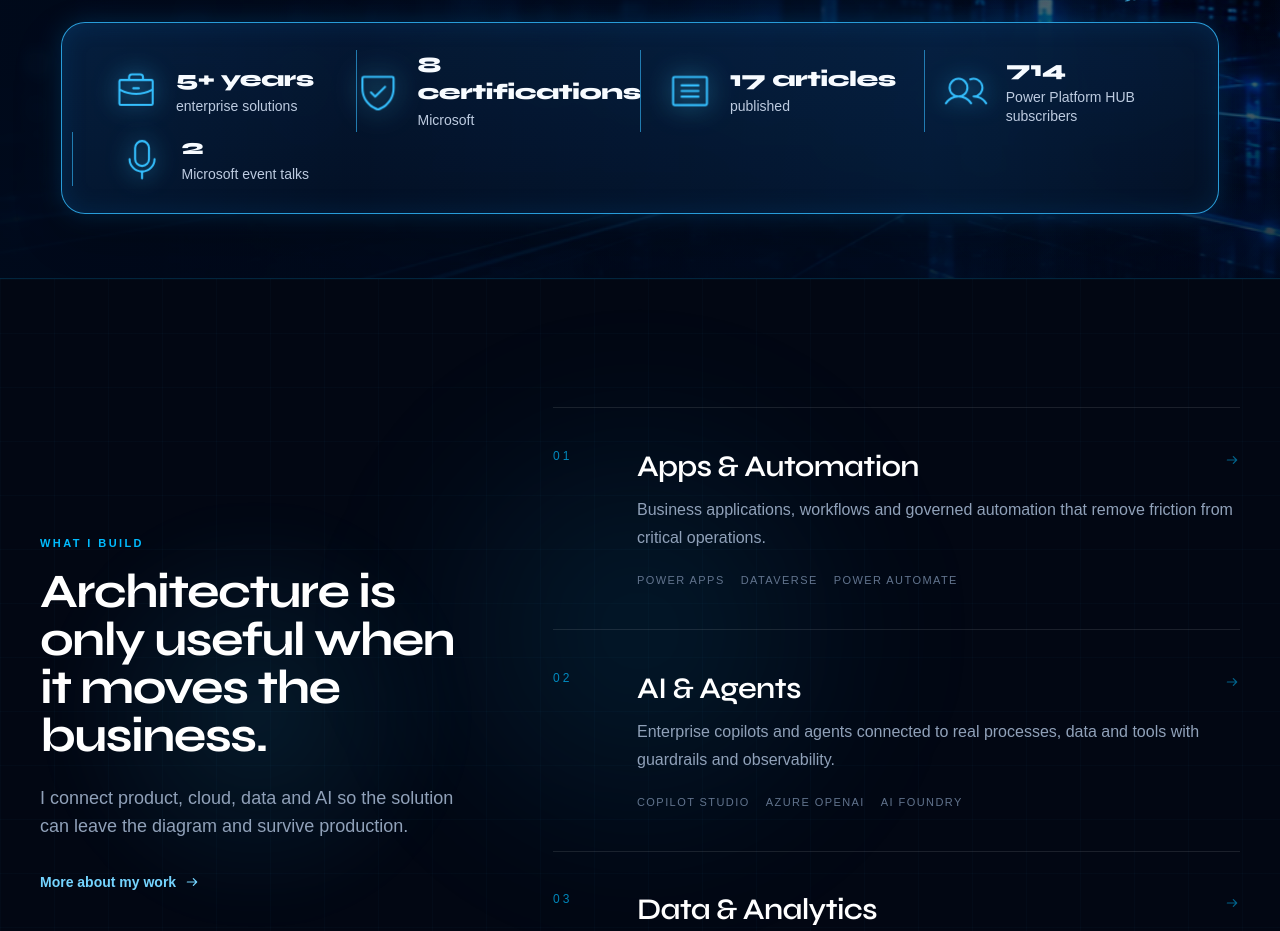
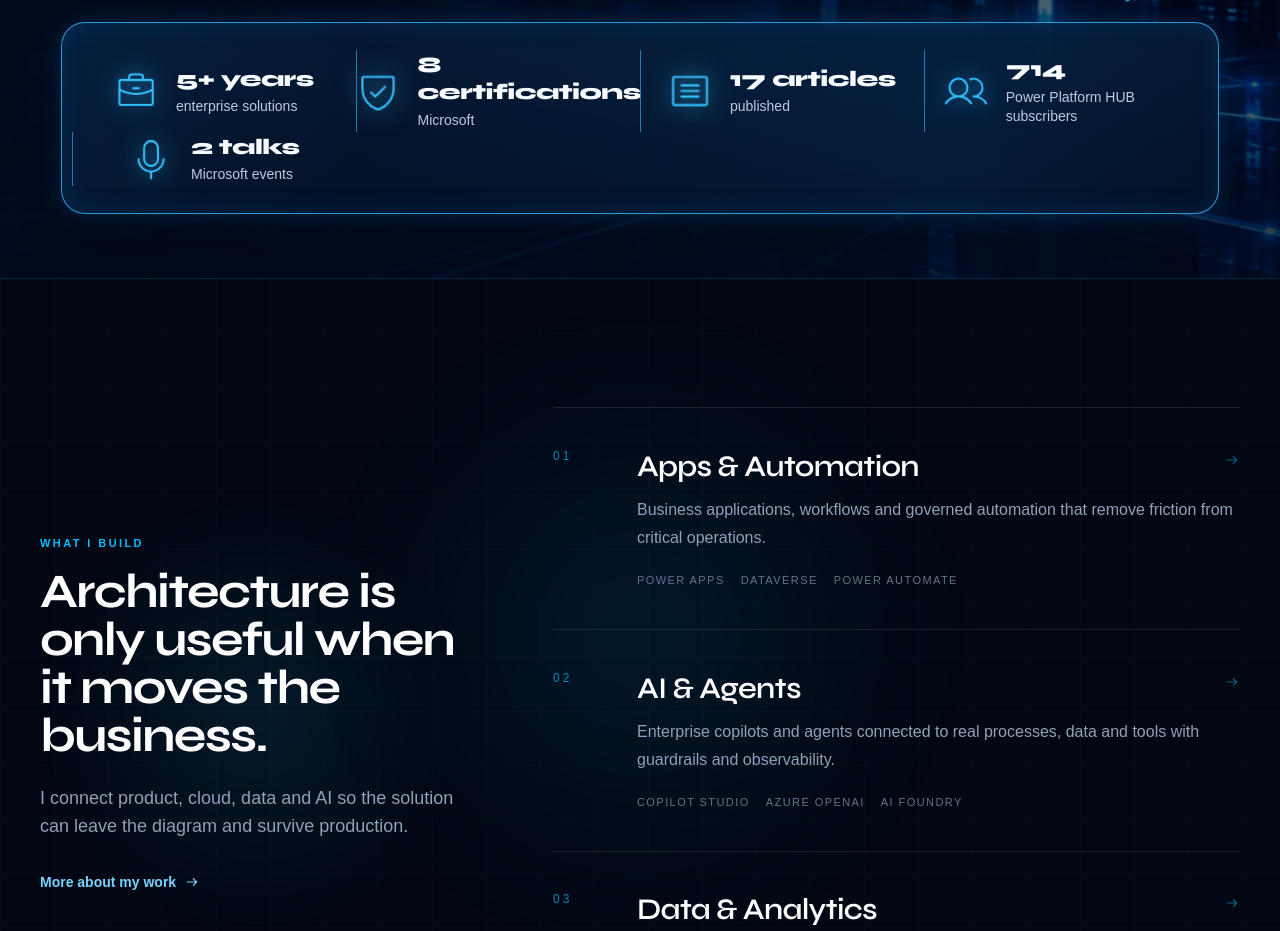
Before and after one commit to TmKelve/tom-portfolio, a Next.js app: page /en in a window 1280 px wide. Shown: the part 780-1711 px from the top of the page. Built offline with nearby package versions, Linux system fonts and the light colour scheme.

Commit message:
Clarify speaker metric copy

```diff
--- a/src/components/ParallaxVideoHero.tsx
+++ b/src/components/ParallaxVideoHero.tsx
@@ -123,7 +123,7 @@ export default function ParallaxVideoHero({photoSrc}: Props) {
     {Icon: ShieldCheck, value: en ? '8 certifications' : '8 certificações', detail: 'Microsoft'},
     {Icon: Article, value: en ? '17 articles' : '17 artigos', detail: en ? 'published' : 'publicados'},
     {Icon: Users, value: '714', detail: en ? 'Power Platform HUB subscribers' : 'assinantes · Power Platform HUB'},
-    {Icon: Microphone, value: '2', detail: en ? 'Microsoft event talks' : 'palestras · eventos Microsoft'},
+    {Icon: Microphone, value: en ? '2 talks' : '2 palestras', detail: en ? 'Microsoft events' : 'eventos Microsoft'},
   ];
 
   return (
```
